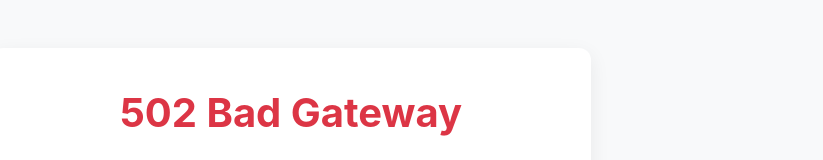
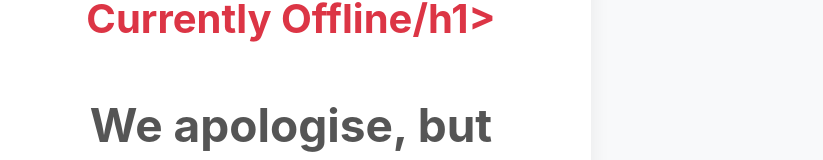
Before and after one commit to lockstock27/lockstock27.github.io, a plain HTML site: page index.html in a window 1280 px wide. Shown: the part 115-275 px from the top of the page, without its empty margins (349-1172 px from the left). Drawn offline with Linux system fonts and the light colour scheme.

Commit message:
Update index.html

```diff
--- a/index.html
+++ b/index.html
@@ -99,7 +99,7 @@
 </head>
 <body>
     <div class="container">
-        <h1>502 Bad Gateway</h1>
+        <h1>Sorry! Our Site Is Currently Offline/h1>
         <p>We apologise, but <span class="site-name">www.opensourceitsolutions.co.uk</span> is temporarily unavailable.</p>
         <p>This may be due to planned maintenance or a server issue. Our team has likely been notified, but please feel free to get in touch if the problem persists.</p>
 
@@ -112,4 +112,5 @@
         <p class="footer-text">We apologise for the inconvenience.</p>
     </div>
 </body>
+
 </html>
```
